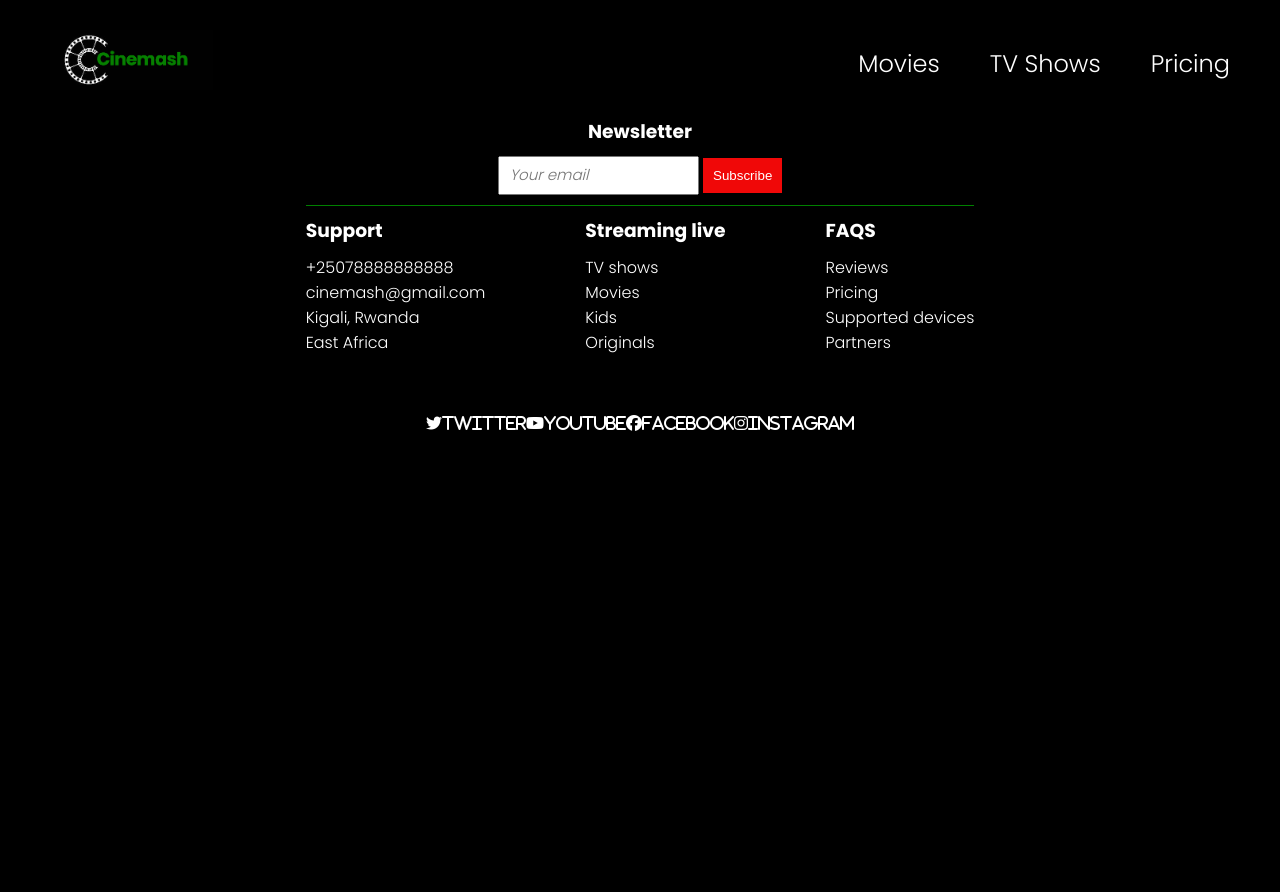
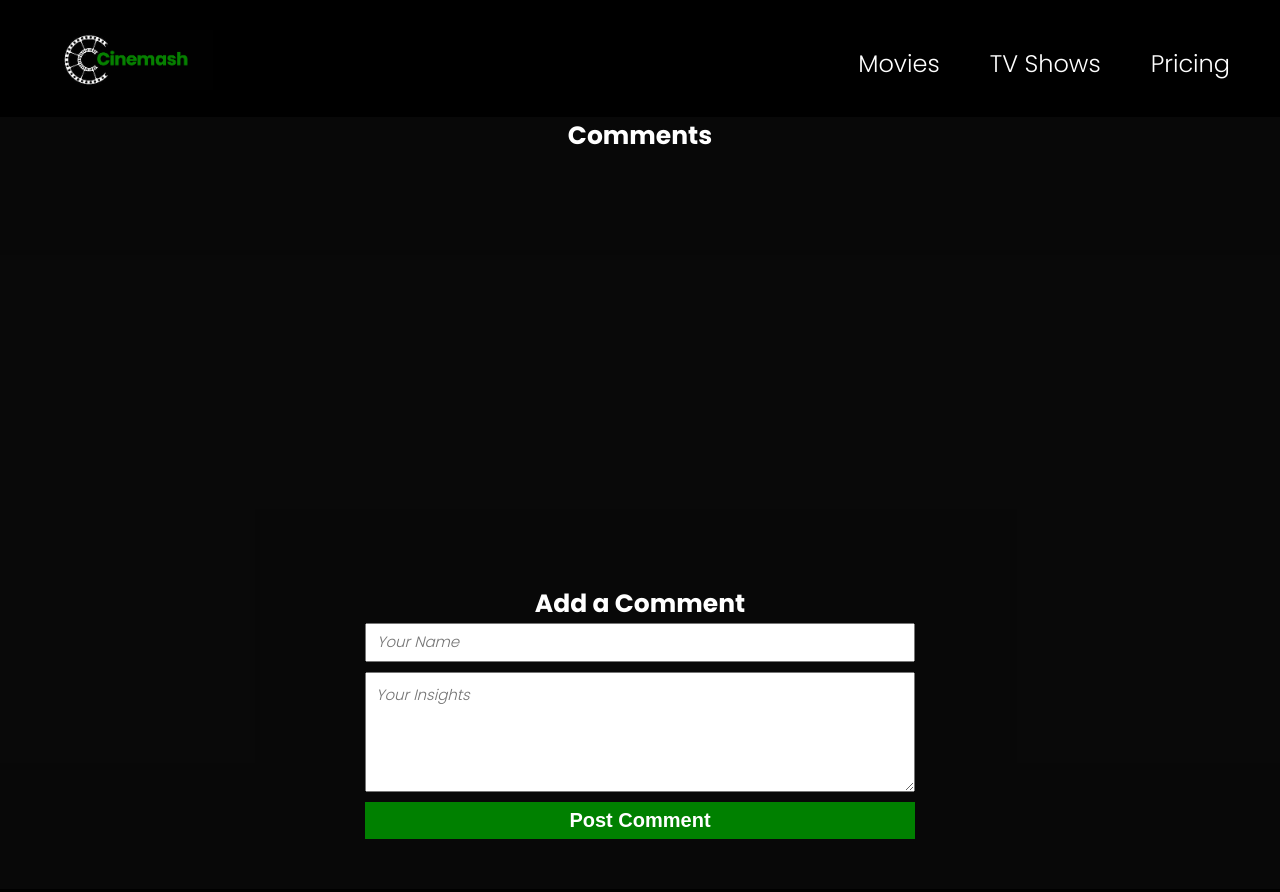
Before and after one commit to Yerimah/JS-Capstone-Project, a website built with webpack: page dist/index.html in a window 1280 px wide. Shown: the top 892 px of the page. Before the commit the page ends 800 px from the top, so only its background shows below. Built offline with nearby package versions, Linux system fonts and the light colour scheme; no server answers.

Commit message:
modify flies

```diff
--- a/dist/index.html
+++ b/dist/index.html
@@ -6,8 +6,6 @@
     <meta name="viewport" content="width=device-width, initial-scale=1.0" />
     <script src="https://use.fontawesome.com/982d941beb.js"></script>
     <title>JS Capstone Project</title>
-
-
   <script defer src="main.js"></script></head>
   <body>
     <header>
@@ -23,9 +21,40 @@
       </nav>
     </header>
     <span class="spanner"></span>
-    <section id="main">
+
+    <section class="main">
 
     </section>
+
+    <div class="comments-popup">
+      <div class="details-wrapper">
+        <!-- Contents Generated Dynamically with JavaScript -->
+      </div>
+      <div class="comments-container">
+        <h3 class="comments-header">Comments</h3>
+        <div class="all-comments">
+          <!-- Comments Generated Dynamically with JavaScript -->
+        </div>
+        <div class="add-comments-form">
+          <h3 class="add-comments-header">Add a Comment</h3>
+          <div class="comments-input">
+            <input
+              class="comment-nameInput"
+              type="text"
+              placeholder="Your Name"
+            />
+            <textarea
+              class="comment-insights"
+              rows="4"
+              cols="50"
+              placeholder="Your Insights"
+            ></textarea>
+            <button class="add-comment-btn" type="button">Post Comment</button>
+          </div>
+        </div>
+      </div>
+    </div>
+
     <footer>
       <div class="footer-container">
        <div class="connect">
```
Also changed, not shown: dist/main.js (+14 -4 lines).
